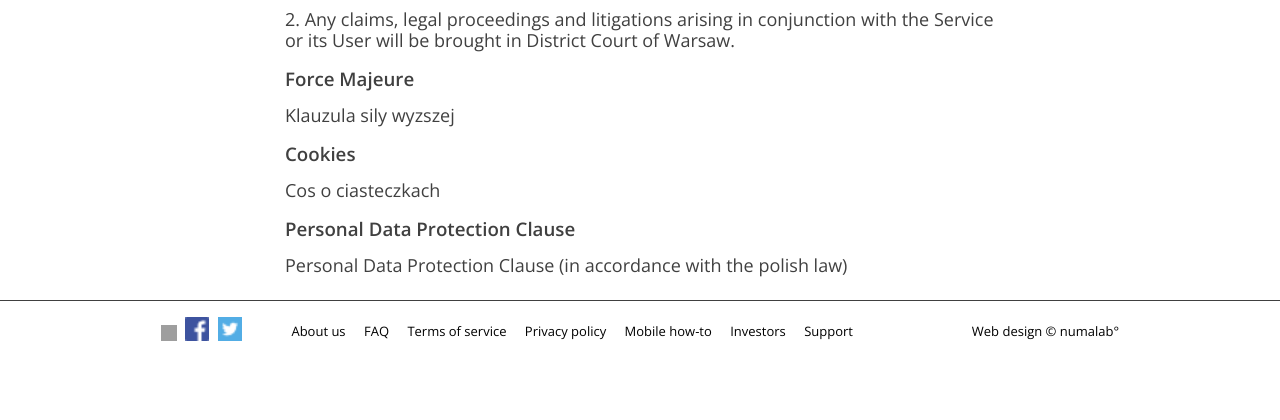
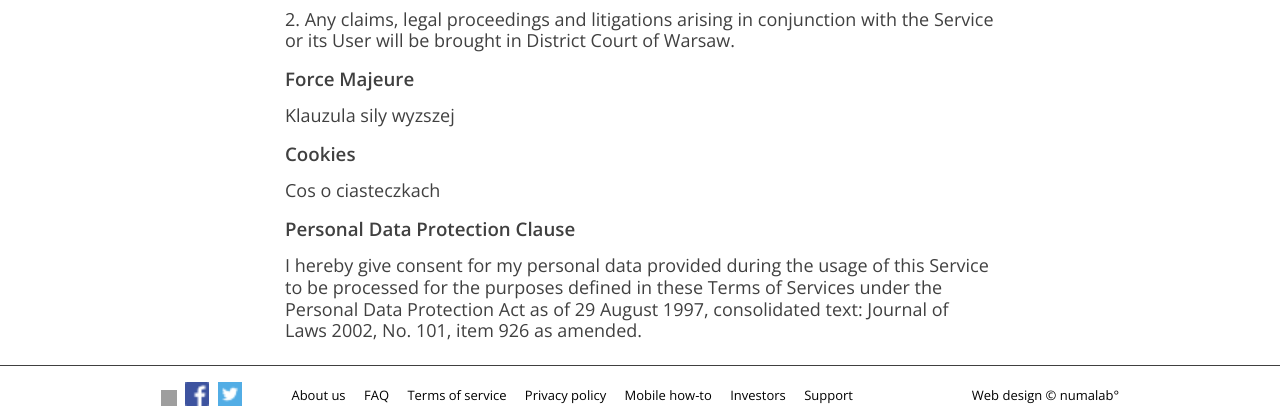
Before and after one commit to kradecki/psinque, a Python web app: template templates/Terms.html in a window 1280 px wide. Shown: the part 1607-2027 px from the top of the page. Before the commit the page ends 1948 px from the top, so only its background shows below. Run offline with Jinja, Linux system fonts and the light colour scheme; the template is opened without the code that fills it, so the values that code supplies are empty; grey boxes are pictures that could not be loaded.

Commit message:
Work in progress on Terms of Service - Personal Data Protection Clause

```diff
--- a/templates/Terms.html
+++ b/templates/Terms.html
@@ -113,7 +113,7 @@
 
   <h3>Personal Data Protection Clause</h3>
   <p>
-    Personal Data Protection Clause (in accordance with the polish law)
+    I hereby give consent for my personal data provided during the usage of this Service to be processed for the purposes defined in these Terms of Services under the Personal Data Protection Act as of 29 August 1997, consolidated text: Journal of Laws 2002, No. 101, item 926 as amended.
   </p>
 </div>
 {% endblock %}
```
